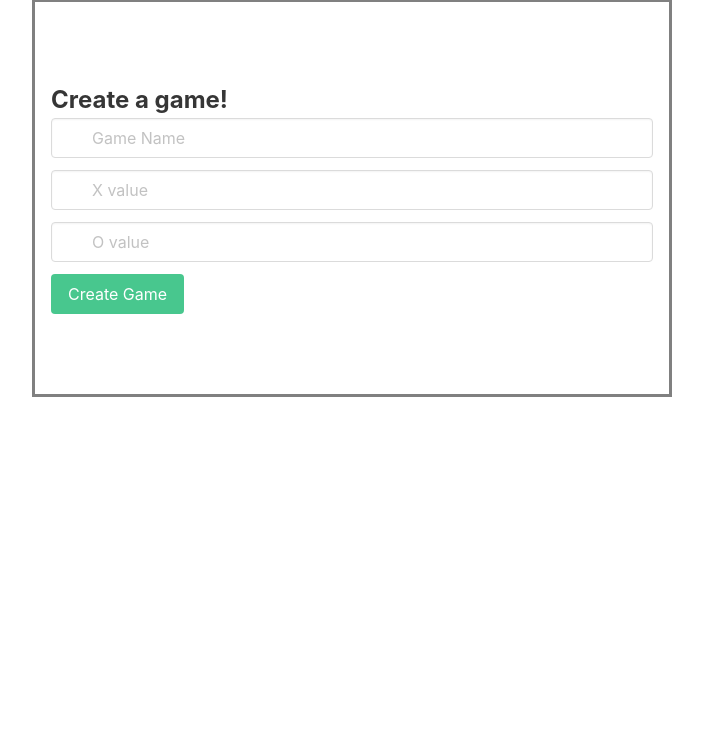
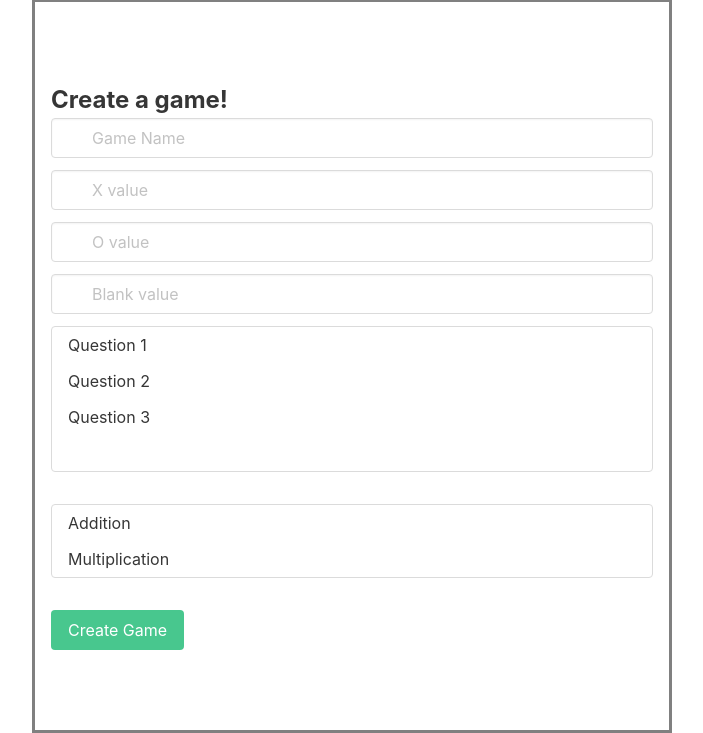
Before and after one commit to iresharma/Flask-MySQL, a Flask app: page /teacher/createagame in a window 1280 px wide. Shown: the part 133-866 px from the top of the page, without its empty margins (288-991 px from the left). Before the commit the page ends 530 px from the top, so only its background shows below. Run offline with Flask 2, Linux system fonts and the light colour scheme.

Commit message:
Fixed fields

```diff
--- a/templates/creategame.html
+++ b/templates/creategame.html
@@ -39,6 +39,7 @@
   <div style="width: 40em; display: flex; flex-direction: column;margin-top: 5em;margin-left: auto;margin-right:auto">
     <div style="border-style: solid;border-color: grey;padding-top: 5em;padding-bottom: 5em;padding-right: 1em;padding-left:1em;">
         <strong><span style="font-size: 1.5em;">Create a game!</span></strong>
+        <form action="" method="POST">
         <div class="field">
             <p class="control has-icons-left has-icons-right">
               <input class="input" type="text" placeholder="Game Name">
@@ -72,16 +73,41 @@
               </span>
             </p>
           </div>
-          <div style="display: flex;flex-direction: row;justify-content: space-between;">
+          <div class="field">
+            <p class="control has-icons-left has-icons-right">
+              <input class="input" type="number" placeholder="Blank value">
+              <span class="icon is-small is-left">
+                <i class="fas fa-envelope"></i>
+              </span>
+              <span class="icon is-small is-right">
+                <i class="fas fa-check"></i>
+              </span>
+            </p>
+          </div>
+          <div class="select is-multiple">
+            <select style="width: 40em;" size=4 multiple size="8">
+              <option value="Question 1">Question 1</option>
+              <option value="Question 2">Question 2</option>
+              <option value="Question 3">Question 3</option>
+            </select>
+          </div>
+          <div style="margin-top:2em" class="select is-multiple">
+            <select style="width: 40em;" size=2 multiple size="8">
+              <option value="Addition">Addition</option>
+              <option value="Multiplication">Multiplication</option>
+            </select>
+          </div>
+          <div style="display: flex;flex-direction: row;justify-content: space-between;margin-top: 2em;">
             <div class="field">
                 <p class="control">
-                  <button class="button is-success">
+                  <button type="submit" value="Submit" class="button is-success">
                     Create Game
                   </button>
                 </p>
               </div>
 
           </div>
+        </form>
     </div>
   </div>
 {% endblock %}
--- a/templates/register.html
+++ b/templates/register.html
@@ -11,14 +11,12 @@
       <a class="navbar-item" href="https://bulma.io">
         <strong>Tic Tac Toe</strong>
       </a>
-
       <a role="button" class="navbar-burger burger" aria-label="menu" aria-expanded="false" data-target="navbarBasicExample">
         <span aria-hidden="true"></span>
         <span aria-hidden="true"></span>
         <span aria-hidden="true"></span>
       </a>
     </div>
-
     <div id="navbarBasicExample" class="navbar-menu">
       <div class="navbar-start">
         <a class="navbar-item">
--- a/templates/teacher.html
+++ b/templates/teacher.html
@@ -67,12 +67,6 @@
           </span>
           Show Game List
         </a>
-        <a class="panel-block">
-          <span class="panel-icon">
-            <i class="fas fa-book" aria-hidden="true"></i>
-          </span>
-          Game Statistics
-        </a>
       </article>
 </div>
 
```
